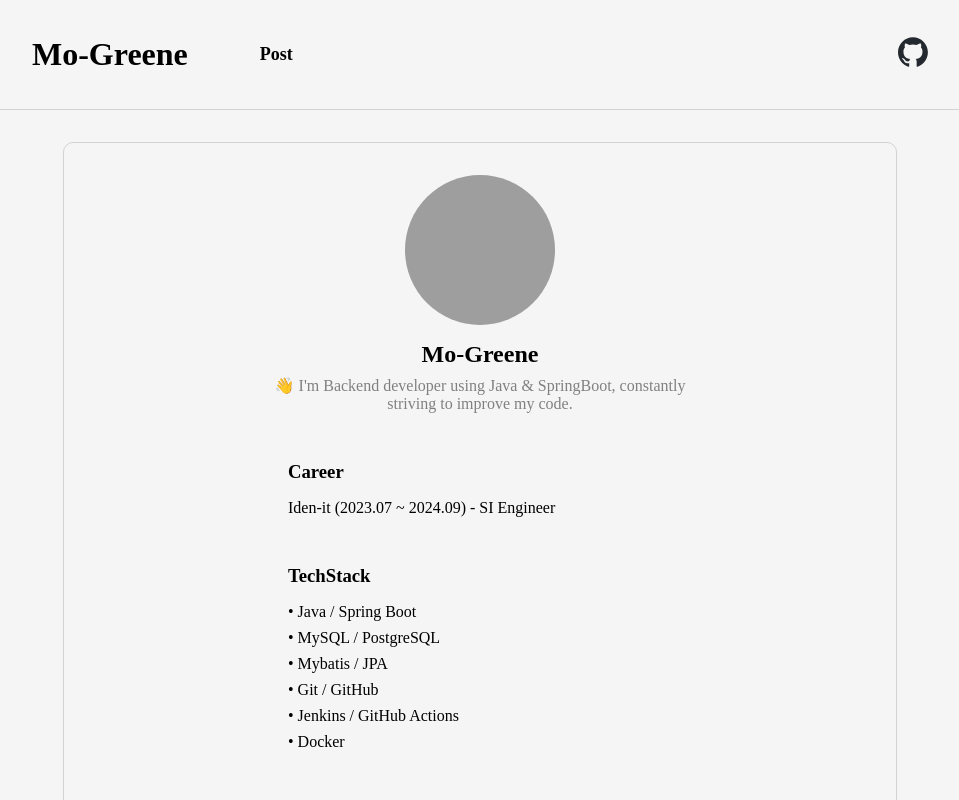
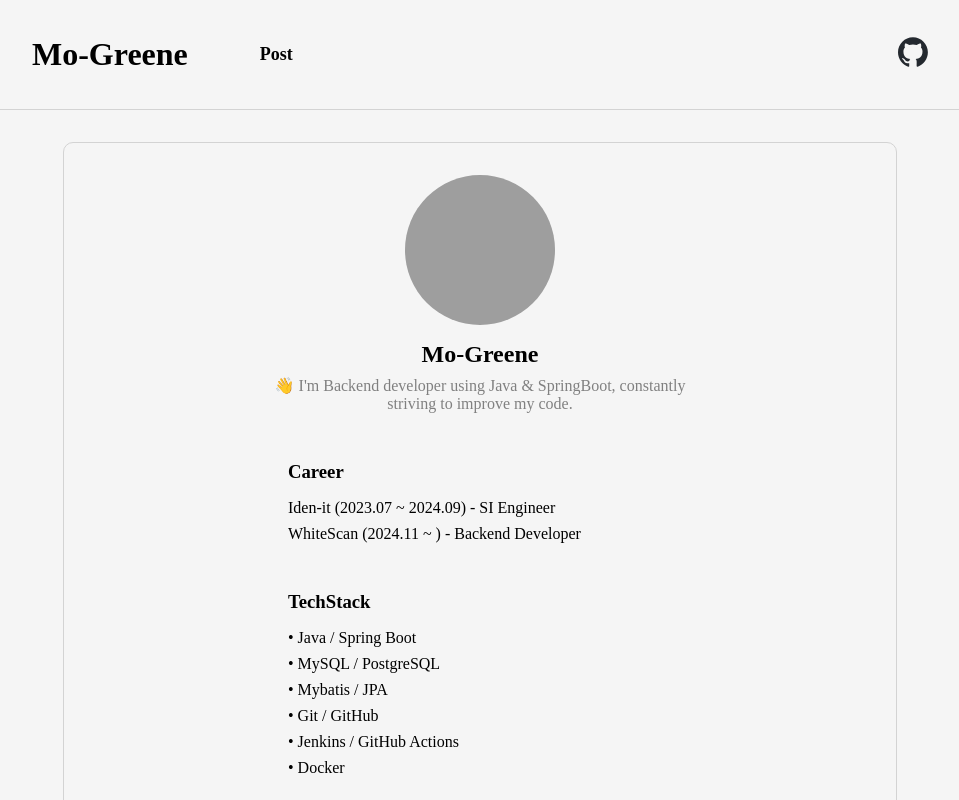
Before and after one commit to Mo-Greene/Blog-Front, a React (Vite) app: page / in a window 1280 px wide. Shown: the top 800 px of the page, without its empty margins (160-1119 px from the left). Built offline with nearby package versions, Linux system fonts and the light colour scheme; no server answers; grey boxes are pictures that could not be loaded; a web font is replaced by a local one.

Commit message:
feat: 이력 추가

```diff
--- a/src/components/main/MainBox.jsx
+++ b/src/components/main/MainBox.jsx
@@ -26,6 +26,7 @@ const MainBox = ({data, isLoading}) => {
           <styles.CardTitle>Career</styles.CardTitle>
           <styles.CardList>
             <styles.CardItem>Iden-it (2023.07 ~ 2024.09) - SI Engineer</styles.CardItem>
+            <styles.CardItem>WhiteScan (2024.11 ~ ) - Backend Developer</styles.CardItem>
           </styles.CardList>
         </styles.CardSection>
 
```
